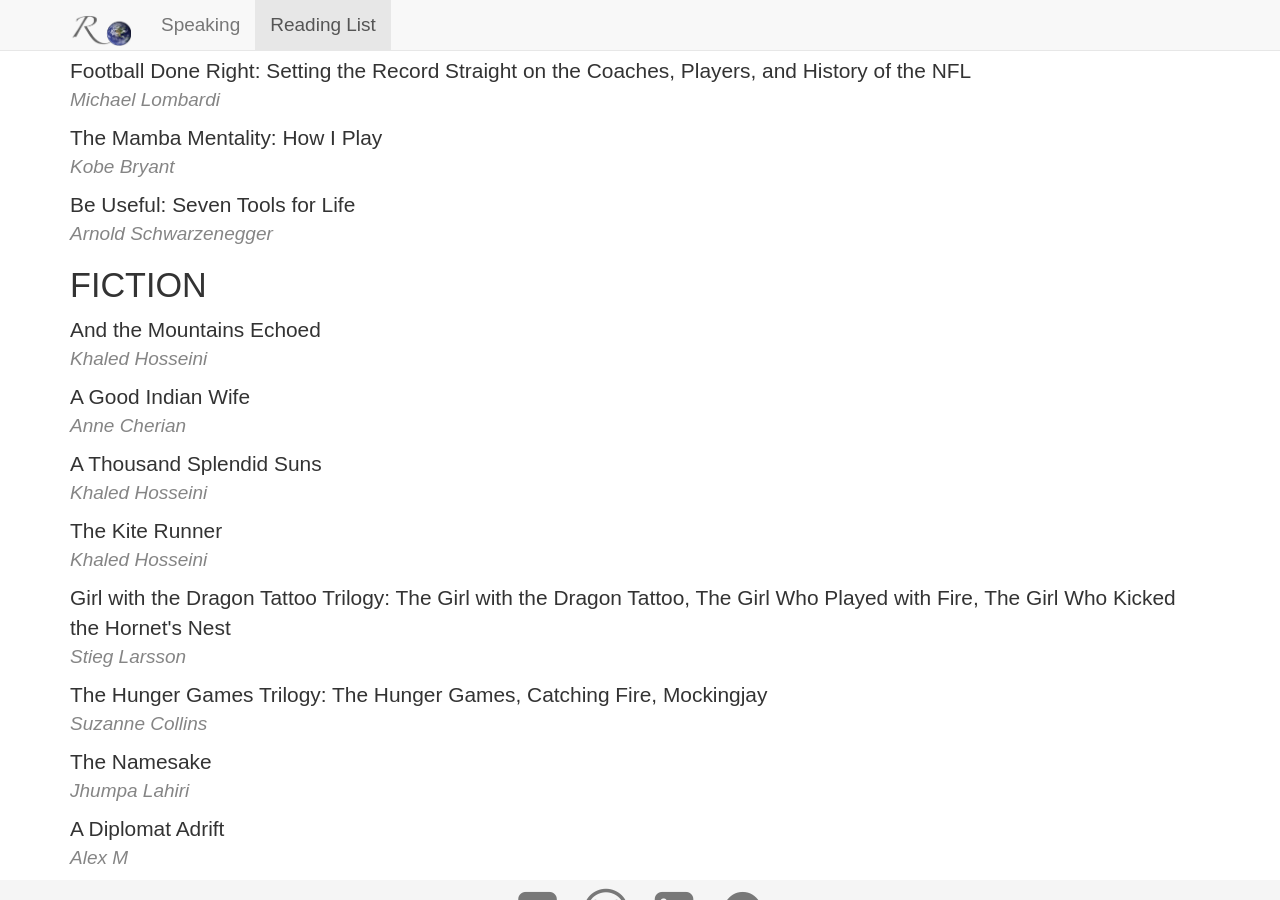
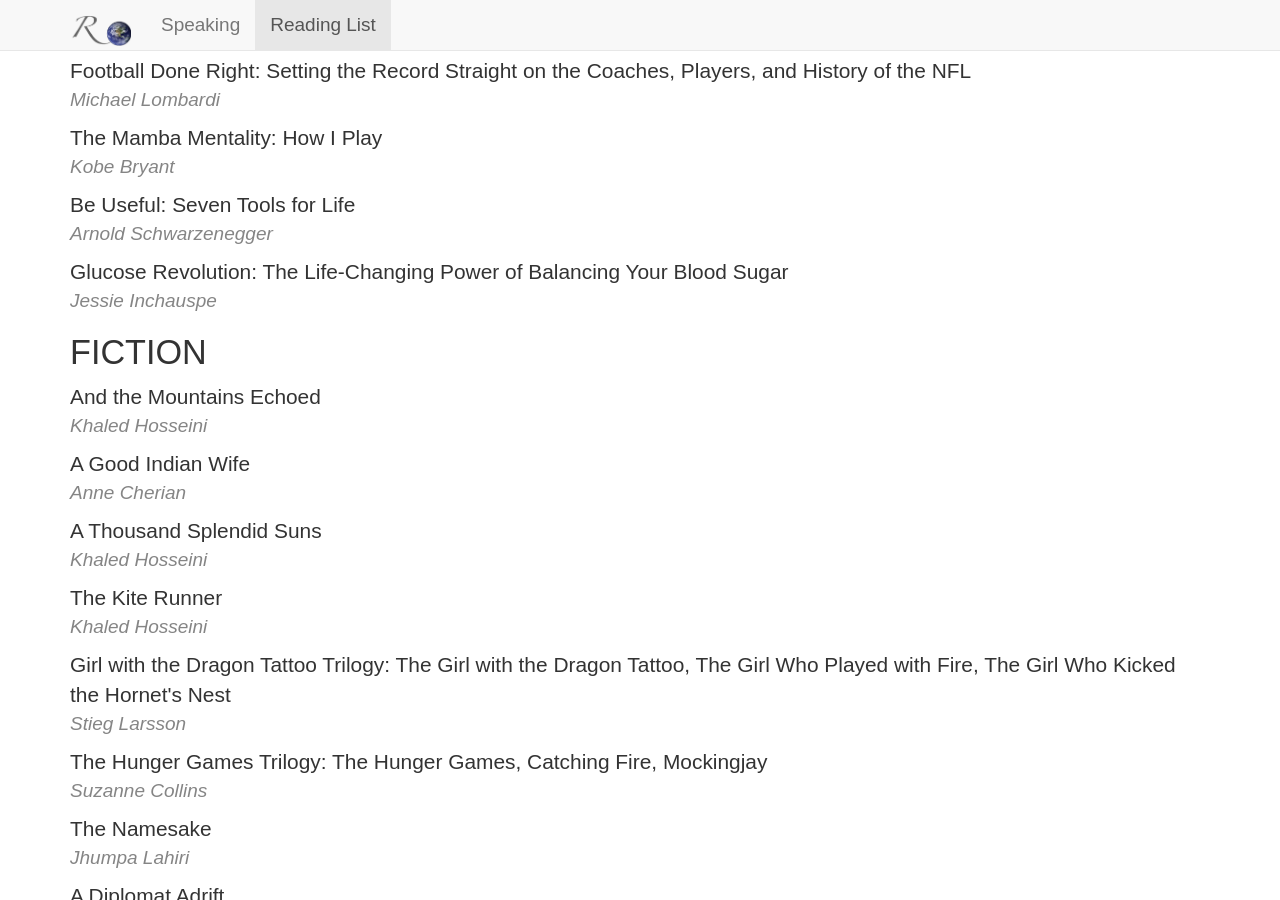
Before and after one commit to rovolution/rovolution.github.io, a Jekyll site: the page built from reading-list/index.html, in a window 1280 px wide and 900 px high, scrolled down 6777 px. Built offline with Jekyll 4.4.1, drawn with Linux system fonts in a browser that asks for light colours; nearby versions of some CDN libraries.

Commit message:
adds new book: Glucose Revolution

```diff
--- a/reading-list/index.html
+++ b/reading-list/index.html
@@ -417,6 +417,10 @@
 			<div class='book-list-title'>Be Useful: Seven Tools for Life</div>
 			<div class='book-list-author'>Arnold Schwarzenegger</div>
 		</li>
+		<li class='book-list-entry'>
+			<div class='book-list-title'>Glucose Revolution: The Life-Changing Power of Balancing Your Blood Sugar</div>
+			<div class='book-list-author'>Jessie Inchauspe</div>
+		</li>
 	</ul>
 	<h3 class="book-list-category">FICTION</h3>
 	<ul class='book-list'>
```
